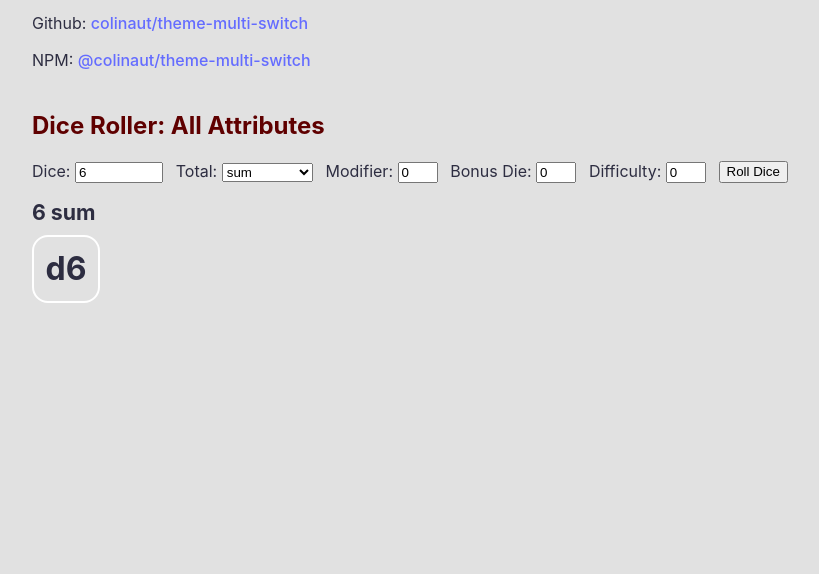
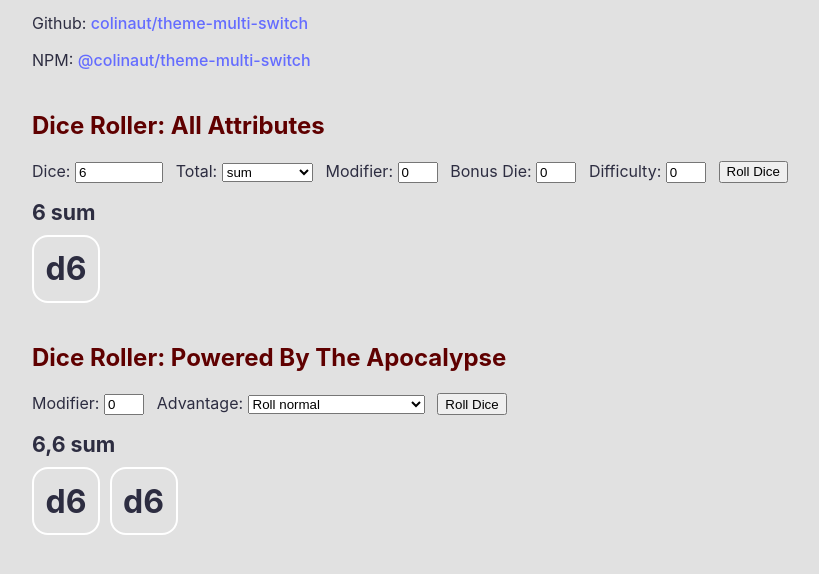
Before and after one commit to colinaut/dice-roller, a website built with Vite: page index.html in a window 1280 px wide. Shown: the part 110-684 px from the top of the page, without its empty margins (174-993 px from the left). Built offline with nearby package versions, Linux system fonts and the light colour scheme.

Commit message:
fix: got lowest-two working & added pbta roller

```diff
--- a/index.html
+++ b/index.html
@@ -18,6 +18,34 @@
 				diceRoller.setAttribute("modifier", form.modifier.value);
 				diceRoller.setAttribute("bonus-die", form["bonus-die"].value);
 				diceRoller.setAttribute("difficulty", form.difficulty.value);
+				const dice = diceRoller.shadowRoot.querySelector(".dice");
+				dice.click();
+			}
+			function rollPBTA(event) {
+				event.preventDefault();
+				const form = event.target;
+				const diceRoller = document.getElementById("dice-roller-pbta");
+				let modifier = Number(form.modifier.value);
+				const advantage = form.advantage.value;
+				if (advantage === "advantage") {
+					modifier += 1;
+					diceRoller.setAttribute("dice", "6,6");
+					diceRoller.setAttribute("total", "sum");
+				} else if (advantage === "disadvantage") {
+					modifier -= 1;
+					diceRoller.setAttribute("dice", "6,6");
+					diceRoller.setAttribute("total", "sum");
+				} else if (advantage === "advantage-die") {
+					diceRoller.setAttribute("total", "highest-two");
+					diceRoller.setAttribute("dice", "6,6,6");
+				} else if (advantage === "disadvantage-die") {
+					diceRoller.setAttribute("total", "lowest-two");
+					diceRoller.setAttribute("dice", "6,6,6");
+				} else if (advantage === "normal") {
+					diceRoller.setAttribute("total", "sum");
+					diceRoller.setAttribute("dice", "6,6");
+				}
+				diceRoller.setAttribute("modifier", modifier.toString());
 				const dice = diceRoller.shadowRoot.querySelector(".dice");
 				dice.click();
 			}
@@ -66,6 +94,27 @@
 				</form>
 				<dice-roller id="dice-roller" size="2"></dice-roller>
 			</section>
+			<section class="content">
+				<h2>Dice Roller: Powered By The Apocalypse</h2>
+				<form onsubmit="rollPBTA(event)">
+					<div>
+						<label for="modifier-pbta">Modifier:</label>
+						<input id="modifier-pbta" class="w-8" type="number" name="modifier" value="0" />
+					</div>
+					<div>
+						<label for="advantage">Advantage:</label>
+						<select id="advantage" name="advantage">
+							<option value="normal">Roll normal</option>
+							<option value="advantage">Roll with +1 advantage</option>
+							<option value="disadvantage">Roll with -1 disadvantage</option>
+							<option value="advantage-die">Roll with advantage die</option>
+							<option value="disadvantage-die">Roll with disadvantage die</option>
+						</select>
+					</div>
+					<button type="submit">Roll Dice</button>
+				</form>
+				<dice-roller id="dice-roller-pbta" size="2" dice="6,6"></dice-roller>
+			</section>
 		</main>
 	</body>
 </html>
--- a/src/main.ts
+++ b/src/main.ts
@@ -78,6 +78,8 @@ export default class DiceRoller extends HTMLElement {
 		} else if (this.total === "lowest") {
 			total = this.minDie();
 		} else if (this.total === "lowest-two") {
+			console.log("lowest-two");
+
 			total = this.twoLowest().reduce(function (accum, curValue) {
 				return accum + curValue;
 			}, 0);
@@ -123,9 +125,11 @@ export default class DiceRoller extends HTMLElement {
 	private twoLowest(): number[] {
 		return this.dieRolls.reduce(
 			(acc, rec) => {
+				console.log(acc);
+
 				return rec < acc[1] ? [acc[1], rec] : rec < acc[0] ? [rec, acc[1]] : acc;
 			},
-			[0, 0]
+			[Infinity, Infinity]
 		);
 	}
 
@@ -207,12 +211,13 @@ export default class DiceRoller extends HTMLElement {
                 font-size: ${size}em;
             }
             .modifier {
-                width: ${size}em;
-                height: ${size * 2}em;
+                width: 1em;
+                height: 2em;
                 display: flex;
                 align-items: center;
                 justify-content: center;
                 border: 2px solid transparent;
+                font-size: ${size}em;
             }
             .modifier:empty {
                 display: none;
```
